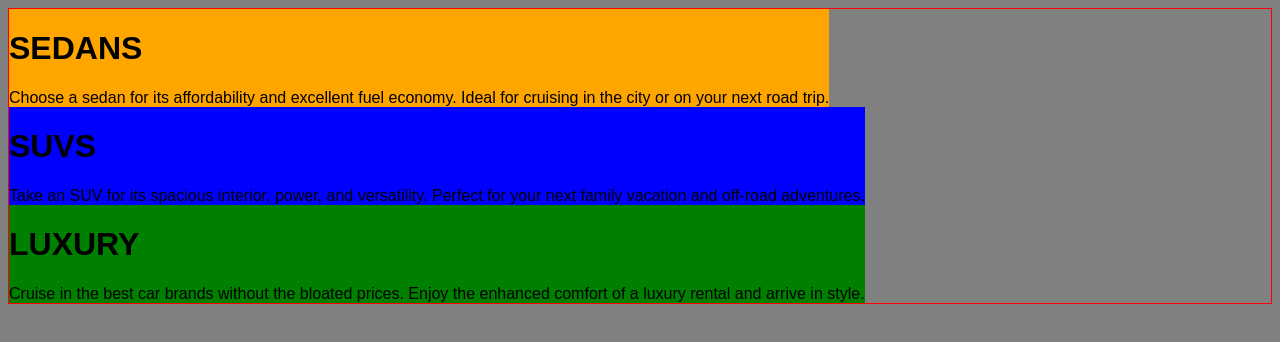
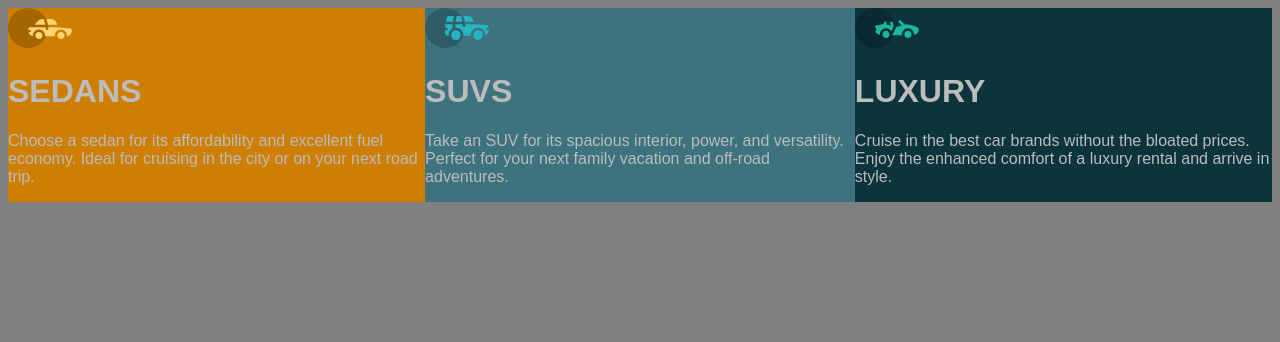
Before and after one commit to JoeGracey/3-column-preview-card, a plain HTML site: page 3-column-preview-card-component-main/index.html in a window 1280 px wide. Drawn offline with Linux system fonts and the light colour scheme.

Commit message:
Add files via upload

```diff
--- a/3-column-preview-card-component-main/index.html
+++ b/3-column-preview-card-component-main/index.html
@@ -28,21 +28,24 @@
   <div class="main-div">
 
     <div class="sedans">
+      <img src="images/icon-sedans.svg" alt="">
       <h1>SEDANS</h1>
-      Choose a sedan for its affordability and excellent fuel economy. Ideal for cruising in the city
-      or on your next road trip.
+      <p>Choose a sedan for its affordability and excellent fuel economy. Ideal for cruising in the city
+      or on your next road trip.</p>
     </div>
 
     <div class="suvs">
+      <img src="images/icon-suvs.svg" alt="">
       <h1>SUVS</h1>
-      Take an SUV for its spacious interior, power, and versatility. Perfect for your next family vacation
-      and off-road adventures.
+      <p>Take an SUV for its spacious interior, power, and versatility. Perfect for your next family vacation
+      and off-road adventures.</p>
     </div>
 
     <div class="luxury">
+      <img src="images/icon-luxury.svg" alt="">
       <h1>LUXURY</h1>
-      Cruise in the best car brands without the bloated prices. Enjoy the enhanced comfort of a luxury
-      rental and arrive in style.
+      <p>Cruise in the best car brands without the bloated prices. Enjoy the enhanced comfort of a luxury
+      rental and arrive in style.</p>
     </div>
 
   </div>
--- a/3-column-preview-card-component-main/styles.css
+++ b/3-column-preview-card-component-main/styles.css
@@ -3,24 +3,38 @@
 }
 
 .main-div {
-  border: 1px solid red;
   overflow: hidden;
+  width: 100%;
+}
+
+h1 {
+  color: #bcbcbc;
 }
 
 .sedans {
   font-family: sans-serif;
-  background-color: orange;
+  background-color: #ce7e00;
   float: left;
+  width: 33%;
+  text-align: left;
 }
 
 .suvs {
   font-family: sans-serif;
-  background-color: blue;
+  background-color: #3c737f;
   float: left;
+  width: 34%;
+  text-align: left;
 }
 
 .luxury {
   font-family: sans-serif;
-  background-color: green;
+  background-color: #0c343d;
   float: left;
+  width: 33%;
+  text-align: left;
 }
+
+p {
+  color: #bcbcbc;
+}
```
